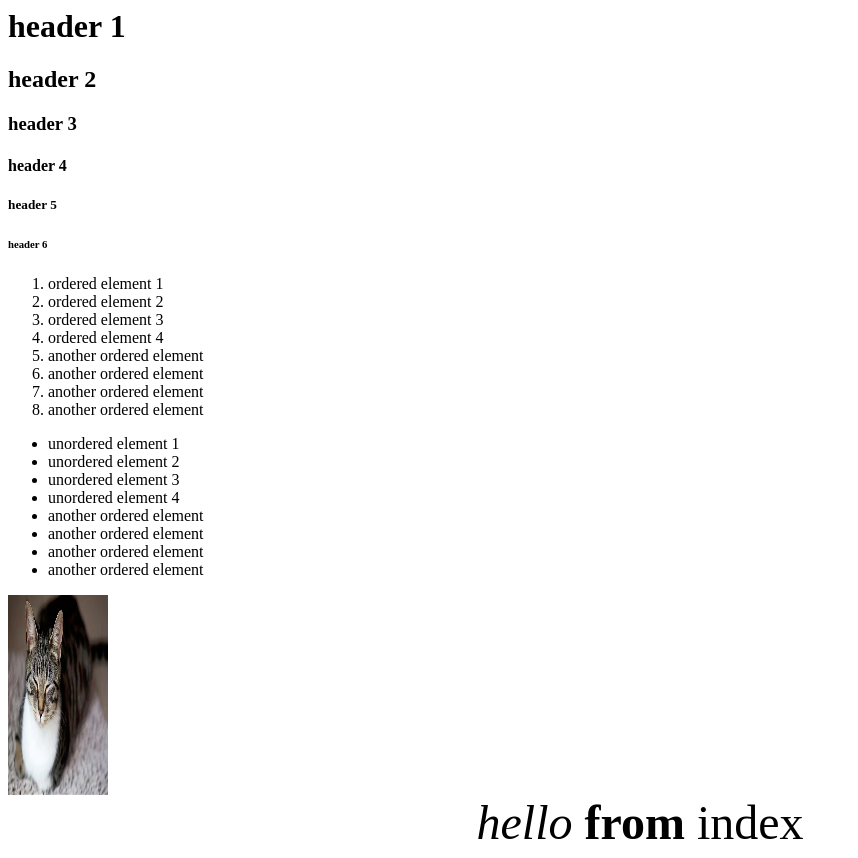
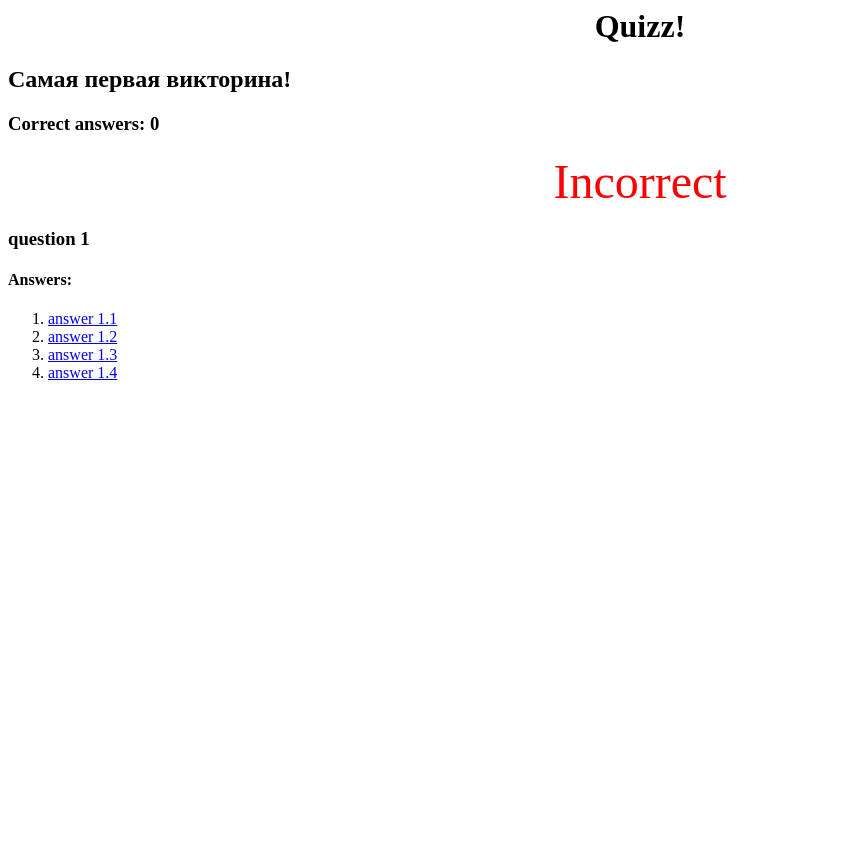
Before and after one commit to mathstherapy-group1-2021-start/guess_number, a Flask app: page / in a window 1280 px wide. Shown: the whole page, without its empty margins (0-858 px from the left). After the commit the page ends 380 px from the top, so only its background shows below. Run offline with Flask 2, Linux system fonts and the light colour scheme.

Commit message:
first quizgit add .

```diff
--- a/app.py
+++ b/app.py
@@ -1,8 +1,41 @@
-from flask import Flask, render_template
+from flask import Flask, render_template, request
+from data import quiz
 
 app = Flask(__name__)
 
 
 @app.route("/")
 def hello():
-    return render_template("index.html")
+    correct_answers = request.args.get("ca")
+    if correct_answers == None:
+        correct_answers = 0
+    correct_answers = int(correct_answers)
+
+    correct = False
+    n = request.args.get("n")
+    if n == None:
+        n = 0
+    n = int(n)
+    question = quiz.questions[n]
+
+    answer_id = request.args.get("answer_id")
+    if answer_id != None:
+        n = n + 1
+        correct = question.correct_id == int(answer_id)
+        if correct:
+            correct_answers += 1
+
+    if n >= len(quiz.questions):
+        return render_template(
+            "end.html",
+            correct_answers=correct_answers,
+        )
+    else:
+        return render_template(
+            "index.html",
+            quiz=quiz,
+            question=quiz.questions[n],
+            n=n,
+            correct=correct,
+            correct_answers=correct_answers,
+        )
--- a/templates/index.html
+++ b/templates/index.html
@@ -5,54 +5,38 @@
 </head>
 
 <body>
-  <h1>
-    header 1
-  </h1>
+  <center>
+    <h1>
+      Quizz!
+    </h1>
+  </center>
   <h2>
-    header 2
+    {{ quiz.name }}
+  </h2>
+  <h3>Correct answers: {{correct_answers}}</h3>
+  {% if correct %}
+  <center>
+    <font size="36" color="green">Correct</font>
+  </center>
+  {% endif %}
+  {% if not correct %}
+  <center>
+    <font size="36" color="red">Incorrect</font>
+  </center>
+  {% endif %}
 
-  </h2>
   <h3>
-    header 3
+    {{ question.text }}
   </h3>
+
   <h4>
-    header 4
-
+    Answers:
   </h4>
-  <h5>
-    header 5
-
-  </h5>
-  <h6>
-    header 6
-
-  </h6>
   <ol>
-    <li>ordered element 1</li>
-    <li>ordered element 2</li>
-    <li>ordered element 3</li>
-    <li>ordered element 4</li>
-    <li>another ordered element</li>
-    <li>another ordered element</li>
-    <li>another ordered element</li>
-    <li>another ordered element</li>
+    {% for answer in question.answers %}
+    <li><a href="/?n={{n}}&answer_id={{answer.id}}&ca={{correct_answers}}">{{answer.text}}</li>
+    {% endfor %}
   </ol>
-  <ul>
-    <li>unordered element 1</li>
-    <li>unordered element 2</li>
-    <li>unordered element 3</li>
-    <li>unordered element 4</li>
-    <li>another ordered element</li>
-    <li>another ordered element</li>
-    <li>another ordered element</li>
-    <li>another ordered element</li>
-  </ul>
-
-  <img src="/static/nice_cat.webp" width="100" height="200" />
-
-  <font size="36">
-    <center><em>hello</em> <b>from</b> index</center>
-  </font>
 </body>
 
 </html>
```
Also changed, not shown: data.py (added, +54 -0 lines), templates/end.html (added, +18 -0 lines).
